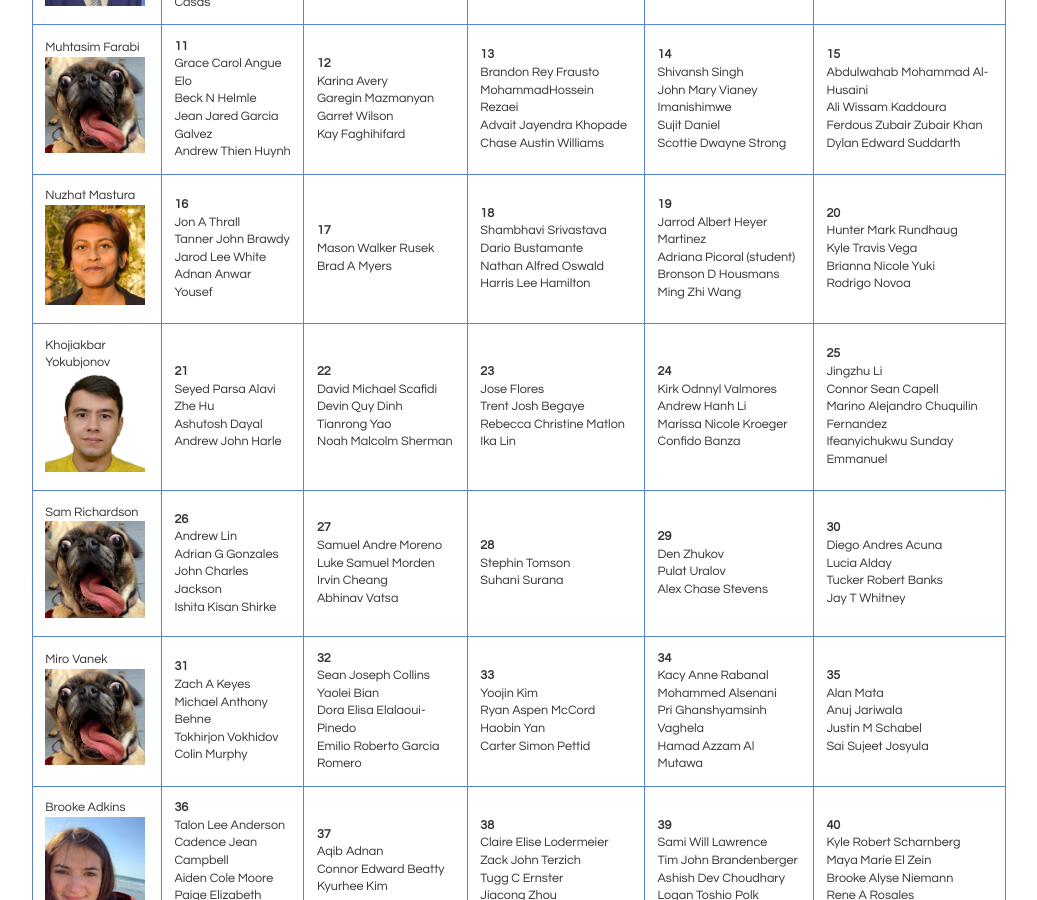
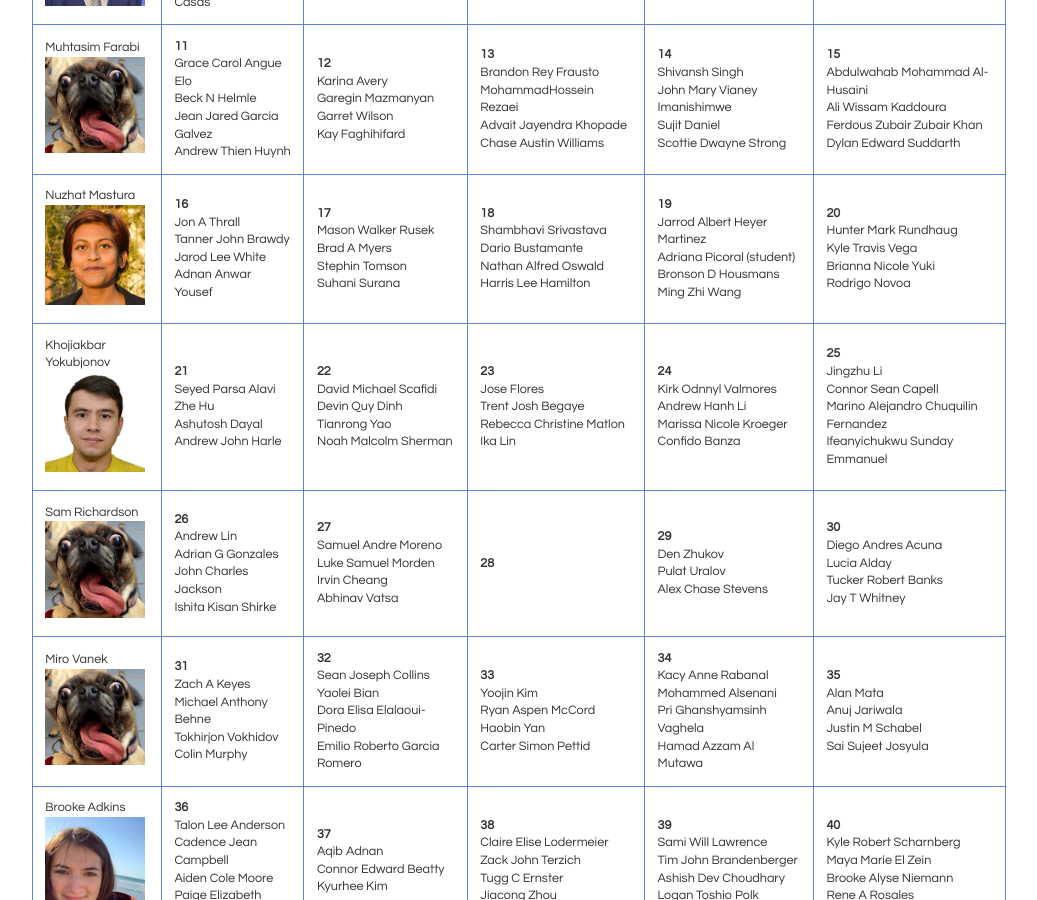
Before and after one commit to bddicken/cs110fall2022website, a Jekyll site: the page built from groups/adrianaGroups/index.md, in a window 1280 px wide and 900 px high, scrolled down 366 px. Shown: the whole window, without its empty margins (121-1158 px from the left). Built offline with Jekyll 4.4.1, drawn with Linux system fonts in a browser that asks for light colours.

Commit message:
rearranged groups

```diff
--- a/groups/adrianaGroups/index.md
+++ b/groups/adrianaGroups/index.md
@@ -8,9 +8,9 @@ title: Groups
 |Steven Truong<br><img src="../../images/struong.jpg" class="taimg" />|**1**<br>Chitrangada Juneja<br>Jason Patrick Butterworth<br>Aidan Gibah Grace<br>|**2**<br>Nathan Ashwani Kumar<br>Michael Hunter Chambers<br>Conner Max<br>Jacob Jaeger<br>|**3**<br>Javier Nido<br>Kolbe Kolbe Kram<br>Jomei Kuxan Orun Bernier<br>Ian Jacob Stash<br>|**4**<br>Brendan Robert Mawk<br>Sarina Iqbal<br>Steven E George<br>Sandeep Kiran Bandlamuri<br>|**5**<br>Dinmukhammed Nasradin<br>Ashiqul Alam<br>Aiden Van Hoesen<br>|
 |Ali Khan<br><img src="../../images/akhan.jpg" class="taimg" />|**6**<br>Jose Abdiel Lara-Munoz<br>Logan Tyler Hall<br>Kyoka Suganami<br>Jazmin Juarez Casas<br>|**7**<br>Ari Rene Ramos<br>Megan Ashley Harrison<br>Allen Fan<br>Rahmatillokhon Yusupov<br>|**8**<br>Whitley Madison Coltrane<br>Murali Karthik Ganji<br>Roger Hawke Palmenberg<br>Waldo Guzman Barrientos<br>|**9**<br>Laura Johanna Mack<br>Zane A Aljazzazi<br>Pearl Pearl McNabb<br>|**10**<br>Dean Marcus Burross<br>AJ Jordan Becerra<br>Eric Yoon<br>Luckie Andrei Pangilinan Musngi<br>|
 |Muhtasim Farabi<br><img src="../../images/dog.png" class="taimg" />|**11**<br>Grace Carol Angue Elo<br>Beck N Helmle<br>Jean Jared Garcia Galvez<br>Andrew Thien Huynh<br>|**12**<br>Karina Avery<br>Garegin Mazmanyan<br>Garret Wilson<br>Kay Faghihifard<br>|**13**<br>Brandon Rey Frausto<br>MohammadHossein Rezaei<br>Advait Jayendra Khopade<br>Chase Austin Williams<br>|**14**<br>Shivansh Singh<br>John Mary Vianey Imanishimwe<br>Sujit Daniel<br>Scottie Dwayne Strong<br>|**15**<br>Abdulwahab Mohammad Al-Husaini<br>Ali Wissam Kaddoura<br>Ferdous Zubair Zubair Khan<br>Dylan Edward Suddarth<br>|
-|Nuzhat Mastura<br><img src="../../images/nmastura.jpg" class="taimg" />|**16**<br>Jon A Thrall<br>Tanner John Brawdy<br>Jarod Lee White<br>Adnan Anwar Yousef<br>|**17**<br>Mason Walker Rusek<br>Brad A Myers<br>|**18**<br>Shambhavi Srivastava<br>Dario Bustamante<br>Nathan Alfred Oswald<br>Harris Lee Hamilton<br>|**19**<br>Jarrod Albert Heyer Martinez<br>Adriana Picoral (student)<br>Bronson D Housmans<br>Ming Zhi Wang<br>|**20**<br>Hunter Mark Rundhaug<br>Kyle Travis Vega<br>Brianna Nicole Yuki<br>Rodrigo Novoa<br>|
+|Nuzhat Mastura<br><img src="../../images/nmastura.jpg" class="taimg" />|**16**<br>Jon A Thrall<br>Tanner John Brawdy<br>Jarod Lee White<br>Adnan Anwar Yousef<br>|**17**<br>Mason Walker Rusek<br>Brad A Myers<br>Stephin Tomson<br>Suhani Surana<br>|**18**<br>Shambhavi Srivastava<br>Dario Bustamante<br>Nathan Alfred Oswald<br>Harris Lee Hamilton<br>|**19**<br>Jarrod Albert Heyer Martinez<br>Adriana Picoral (student)<br>Bronson D Housmans<br>Ming Zhi Wang<br>|**20**<br>Hunter Mark Rundhaug<br>Kyle Travis Vega<br>Brianna Nicole Yuki<br>Rodrigo Novoa<br>|
 |Khojiakbar Yokubjonov<br><img src="../../images/kyokubjonov.png" class="taimg" />|**21**<br>Seyed Parsa Alavi<br>Zhe Hu<br>Ashutosh Dayal<br>Andrew John Harle<br>|**22**<br>David Michael Scafidi<br>Devin Quy Dinh<br>Tianrong Yao<br>Noah Malcolm Sherman<br>|**23**<br>Jose Flores<br>Trent Josh Begaye<br>Rebecca Christine Matlon<br>Ika Lin<br>|**24**<br>Kirk Odnnyl Valmores<br>Andrew Hanh Li<br>Marissa Nicole Kroeger<br>Confido Banza<br>|**25**<br>Jingzhu Li<br>Connor Sean Capell<br>Marino Alejandro Chuquilin Fernandez<br>Ifeanyichukwu Sunday Emmanuel<br>|
-|Sam Richardson<br><img src="../../images/dog.png" class="taimg" />|**26**<br>Andrew Lin<br>Adrian G Gonzales<br>John Charles Jackson<br>Ishita Kisan Shirke<br>|**27**<br>Samuel Andre Moreno<br>Luke Samuel Morden<br>Irvin Cheang<br>Abhinav Vatsa<br>|**28**<br>Stephin Tomson<br>Suhani Surana<br>|**29**<br>Den Zhukov<br>Pulat Uralov<br>Alex Chase Stevens<br>|**30**<br>Diego Andres Acuna<br>Lucia Alday<br>Tucker Robert Banks<br>Jay T Whitney<br>|
+|Sam Richardson<br><img src="../../images/dog.png" class="taimg" />|**26**<br>Andrew Lin<br>Adrian G Gonzales<br>John Charles Jackson<br>Ishita Kisan Shirke<br>|**27**<br>Samuel Andre Moreno<br>Luke Samuel Morden<br>Irvin Cheang<br>Abhinav Vatsa<br>|**28**<br>|**29**<br>Den Zhukov<br>Pulat Uralov<br>Alex Chase Stevens<br>|**30**<br>Diego Andres Acuna<br>Lucia Alday<br>Tucker Robert Banks<br>Jay T Whitney<br>|
 |Miro Vanek<br><img src="../../images/dog.png" class="taimg" />|**31**<br>Zach A Keyes<br>Michael Anthony Behne<br>Tokhirjon Vokhidov<br>Colin Murphy<br>|**32**<br>Sean Joseph Collins<br>Yaolei Bian<br>Dora Elisa Elalaoui-Pinedo<br>Emilio Roberto Garcia Romero<br>|**33**<br>Yoojin Kim<br>Ryan Aspen McCord<br>Haobin Yan<br>Carter Simon Pettid<br>|**34**<br>Kacy Anne Rabanal<br>Mohammed Alsenani<br>Pri Ghanshyamsinh Vaghela<br>Hamad Azzam Al Mutawa<br>|**35**<br>Alan Mata<br>Anuj Jariwala<br>Justin M Schabel<br>Sai Sujeet Josyula<br>|
 |Brooke Adkins<br><img src="../../images/badkins.jpg" class="taimg" />|**36**<br>Talon Lee Anderson<br>Cadence Jean Campbell<br>Aiden Cole Moore<br>Paige Elizabeth Cooper<br>|**37**<br>Aqib Adnan<br>Connor Edward Beatty<br>Kyurhee Kim<br>|**38**<br>Claire Elise Lodermeier<br>Zack John Terzich<br>Tugg C Ernster<br>Jiacong Zhou<br>|**39**<br>Sami Will Lawrence<br>Tim John Brandenberger<br>Ashish Dev Choudhary<br>Logan Toshio Polk<br>|**40**<br>Kyle Robert Scharnberg<br>Maya Marie El Zein<br>Brooke Alyse Niemann<br>Rene A Rosales<br>|
 |Adan Baca<br><img src="../../images/dog.png" class="taimg" />|**41**<br>Martin D Rodriguez<br>Jeff Ethan Layton<br>Yan Curt Corry<br>Hamed Al-Manji<br>|**42**<br>Rohan Desai-Hunt<br>Mandy Jiang<br>Bhagyaditya Nair<br>Drake Mathew Bennington<br>|**43**<br>Liam Mohajeri Norris<br>Namit Ketan Chandak<br>Sebastian Gallardo<br>Ahmed Ayad Al Mohammed<br>|**44**<br>Carlo Lynn Scarpa<br>Jaden Isaac Phillips<br>Bonnie Galiga<br>Alex Anne Roy<br>|**45**<br>Caleb Moore<br>Alijah Micah Atwood<br>Kartikey Bihani<br>Abdullah Asad Abu Daqeh<br>|
```
